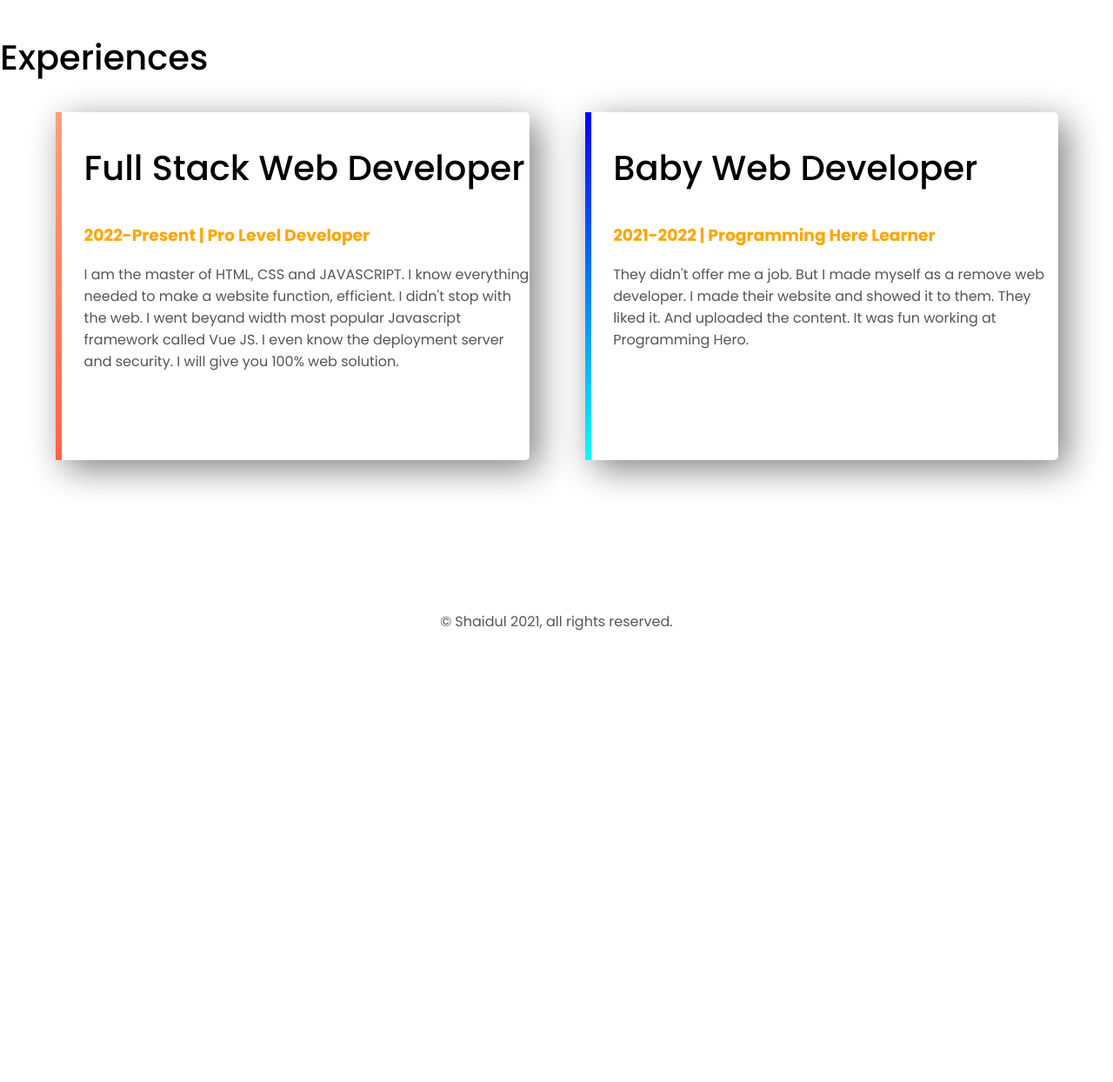
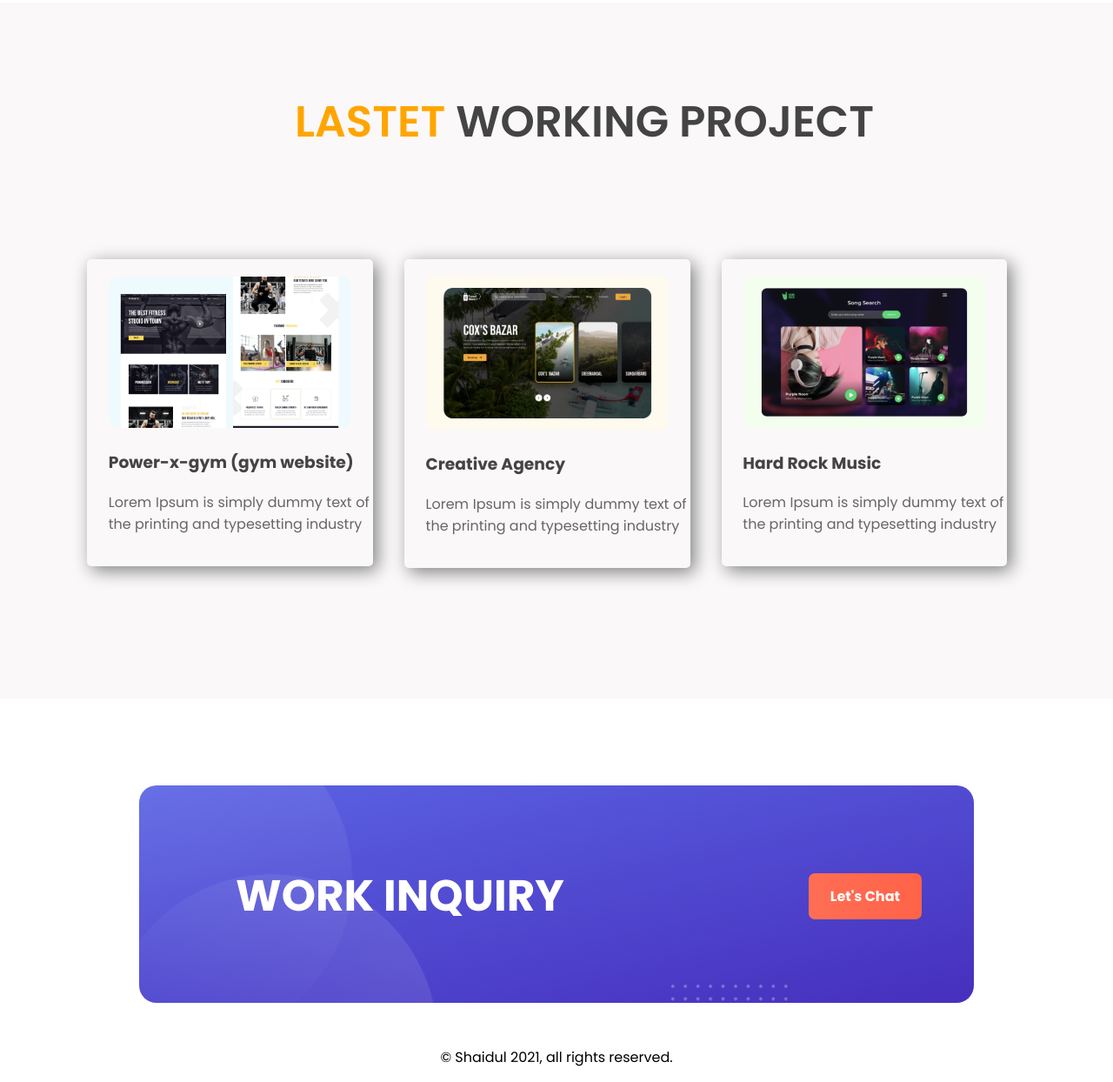
Before and after one commit to Shaidul8505/assignment-portfolio, a plain HTML site: page index.html in a window 1280 px wide. Shown: the part 1297-2541 px from the top of the page at 87% size. Before the commit the page ends 2040 px from the top, so only its background shows below. Drawn offline with Linux system fonts and the light colour scheme.

Commit message:
all code updated

```diff
--- a/index.html
+++ b/index.html
@@ -10,43 +10,67 @@
 </head>
 <body>
    <section class="top-area">
-       <div class="half-width">
+       <div class="inside-content">
+            <div class="top-left-content">
                 <h1>HELLO,I'M</h1>
                 <h1><span class="orange-highlight">SHAIDUL ISLAM</span></h1>
 
                 <p>A full stack allaround designer that placerat in massa consectetur</p>
                 <a class="hire-button" target="_blank" href="https://www.linkedin.com/in/shaidul-islam-242b131b8/">HIRE ME</a>
             </div>
-       <div class="half-width">
+        </div>
+       <div class="inside-content">
            <img src="images/my-image-1.png" alt="">
        </div>
    </section>
    <section class="middle-area" >
-       <div class="half-width">
+       <div class="inside-content">
            <img src="images/my-image-2.png" alt="">
 
        </div>
-       <div class="half-width">
-            <h2>Big Dream</h2>
-            <h3>Become a Web Developer</h3>
-            <p>I already learned the basic HTML and CSS. I can build any simple website. I can even teach my grandma how to make simple website. My goal is to build 3 websites and learn advanced topics.
+       <div class="inside-content">
+           <div class="middle-right-content">
+                <h2>ABOUT</h2>
+                <p>Lorem Ipsum is simply dummy text of the printing and
+                    typesetting industry. Lorem Ipsum has been the industry's
+                    standard dummy text ever since the 1500s, when an unknown
+                    printer took a galley of type and scrambled it to make a type
+                    specimen book.
                 </p>
                 <a class="resume-button" target="_blank" href="https://www.linkedin.com/in/shaidul-islam-242b131b8/">DOWNLOAD RESUME</a>
            </div>
+       </div>
    </section>
    <section class="bottom-area">
-       <h2>Experiences</h2>
-        <div id="full-stack" class="half-width bottom-box">
-            <h2>Full Stack Web Developer</h2>
-            <h3 class="orange-highlight">2022-Present | Pro Level Developer</h3>
-            <p>I am the master of HTML, CSS and JAVASCRIPT. I know everything needed to make a website function, efficient. I didn't stop with the web. I went beyand width most popular Javascript framework called Vue JS. I even know the deployment server and security. I will give you 100% web solution.</p>
+       <h2><span class="orange-highlight">LASTET</span> WORKING PROJECT</h2>
+        <div  class="tripol-box">
+            <img src="images/content-image-1.png" alt="">
+            <h3>Power-x-gym (gym website)</h3>
+            <p>Lorem Ipsum is simply dummy text of the printing and typesetting industry</p>
+
         </div>
-        <div id="baby" class="half-width bottom-box">
-            <h2>Baby Web Developer</h2>
-            <h3 class="orange-highlight">2021-2022 | Programming Here Learner</h3>
-            <p>They didn't offer me a job. But I made myself as a remove web developer. I made their website and showed it to them. They liked it. And uploaded the content. It was fun working at Programming Hero.</p>
+        <div class="tripol-box">
+            <img src="images/content-image-2.png" alt="">
+            <h3>Creative Agency</h3>
+            <p>Lorem Ipsum is simply dummy text of the printing and typesetting industry</p>
+
+        </div>
+        <div  class="tripol-box">
+            <img src="images/content-image-3.png" alt="">
+            <h3>Hard Rock Music</h3>
+            <p>Lorem Ipsum is simply dummy text of the printing and typesetting industry</p>
+
         </div>
    </section>
+
+   <div class="workzone">
+       <div class="work-inquiry">
+           <h2>WORK INQUIRY</h2>
+       </div>
+       <div class="chat">
+           <a href="#">Let's Chat</a>
+       </div>
+   </div>
    <footer>
        <p>&copy; Shaidul 2021, all rights reserved.</p>
    </footer>
--- a/style.css
+++ b/style.css
@@ -2,27 +2,42 @@ body{
     font-family: 'Poppins', sans-serif;
     margin: 0;
 }
-h1{
+ .top-left-content h1{
     font-size: 50px;
     font-weight: 600;
+     padding: 0;
+     margin: 0;
+     margin-bottom: 10px;
+     color: #6a0b6a;
 }
-h2{
-    font-size: 40px;
-    font-weight: 500;
+.top-left-content {
+    margin-top: 100px
 }
-p{
-    color: #555;
+.top-left-content p{
+    margin: 0;
+    margin-bottom: 50px;
+    margin-top: 20px;
+    width: 320px;
+    color: #666;
+}
+.top-left-content a{
+    text-decoration: none;
+    font-weight: 700;
+    background: linear-gradient(to right, #ff6e55,tomato);
+    color: #fff;
+    padding: 10px 25px;
+    border-radius: 7px;
 }
 .my-name{
     color: tomato;
 }
-.half-width{
+.inside-content{
     width: 40%;
     float: left;
     margin-left: 5%;
     padding-left: 2%;
 }
-.half-width img{
+.inside-content img{
     width: 100%;
 }
 section{
@@ -33,14 +48,21 @@ section{
     background-image: url("images/top-banner.png");
     background-repeat: no-repeat;
 }
-.hire-button{
-    text-decoration: none;
-    font-weight: 700;
-    background: linear-gradient(to right,#ff6e55,tomato);
-    color: #fff;
-    padding: 10px 25px;
-    border-radius: 7px;
+.middle-right-content h2{
+     font-size: 50px;
+     font-weight: 600;
+     padding: 0;
+     margin: 0;
+     margin-bottom: 20px;
+     color: #444;
 }
+.middle-right-content p{
+    width: 500px;
+    text-align: justify;
+    color: #666;
+    margin-bottom: 50px;
+}
+
 .resume-button{
     text-decoration: none;
     font-weight: 700;
@@ -62,21 +84,82 @@ section{
     background-repeat: no-repeat;
     background-position: left;
 }
-.bottom-box{
-    box-shadow: 10px 10px 40px gray;
+
+.tripol-box{
+    width: 25%;
+    float: left;
+    margin-left: 3%;
+    padding-left: 2%;
+    box-shadow: 5px 5px 20px gray;
     border-radius: 5px;
-    height: 80%;
 }
-#full-stack{
-    border-left: 7px solid;
-    border-image: linear-gradient(to bottom, lightsalmon,tomato);
-    border-image-slice: 1;
+.bottom-area{
+   padding-left: 5%;
+   background-color: #faf8f8;
+    padding-bottom: 300px;
 }
-#baby{
-    border-left: 7px solid;
-    border-image: linear-gradient(to bottom, blue,cyan);
-    border-image-slice: 1;
+.bottom-area h2{
+    text-align: center;
+    padding: 100px 0;
+     font-size: 50px;
+     font-weight: 600;
+     margin: 0;
+     margin-bottom: 20px;
+     color: #444;
+}
+.tripol-box img{
+    width: 92%;
+    margin-top: 20px;
+}
+.tripol-box h3{
+    color: #444;
+}
+.tripol-box p{
+    color: #666;
+    width: 300px;
+    text-align: justify;
+    padding-bottom: 20px;
+}
+.workzone{
+    width: 960px;
+    height: 250px;
+    background: url("images/work-bg.png");
+    border-radius: 20px;
+    margin: auto;
+    margin-top: 100px;
+}
+.work-inquiry{
+   width: 400px;
+    float: left;
+    text-align: center;
+    margin-top: 90px;
+    margin-left: 100px;
+}
+.work-inquiry h2{
+    padding: 0;
+    margin: 0;
+    color: #fff;
+    font-size: 50px;
+}
+.chat{
+    width: 400px;
+    float: left;
+    text-align: right;
+    margin-top: 115px;
+    margin-right: 60px;
+}
+.chat a{
+    text-decoration: none;
+    color: #fff;
+    padding: 0;
+    margin: 0;
+    font-weight: 700;
+    background: linear-gradient(to right, #ff6e55,tomato);
+    color: #fff;
+    padding: 15px 25px;
+    border-radius: 7px;
 }
 footer{
+    margin-top: 50px;
     text-align: center;
 }
```
Also changed, not shown: images/content-image-1.png (renamed from images/image 4.png), images/content-image-2.png (renamed from images/image 5.png), images/content-image-3.png (renamed from images/image 8.png), images/work-bg.png (added), 4 other files. Lines whose indentation alone changed are shown as unchanged.
